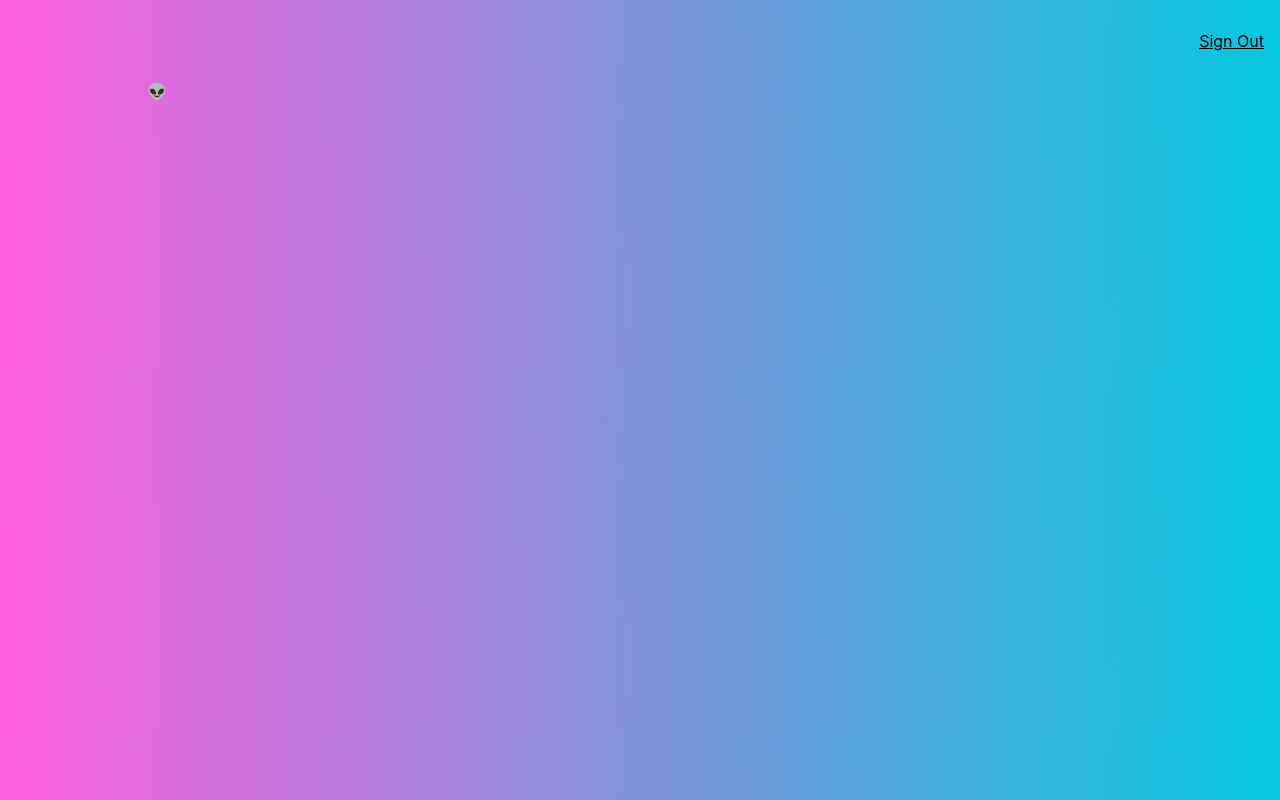
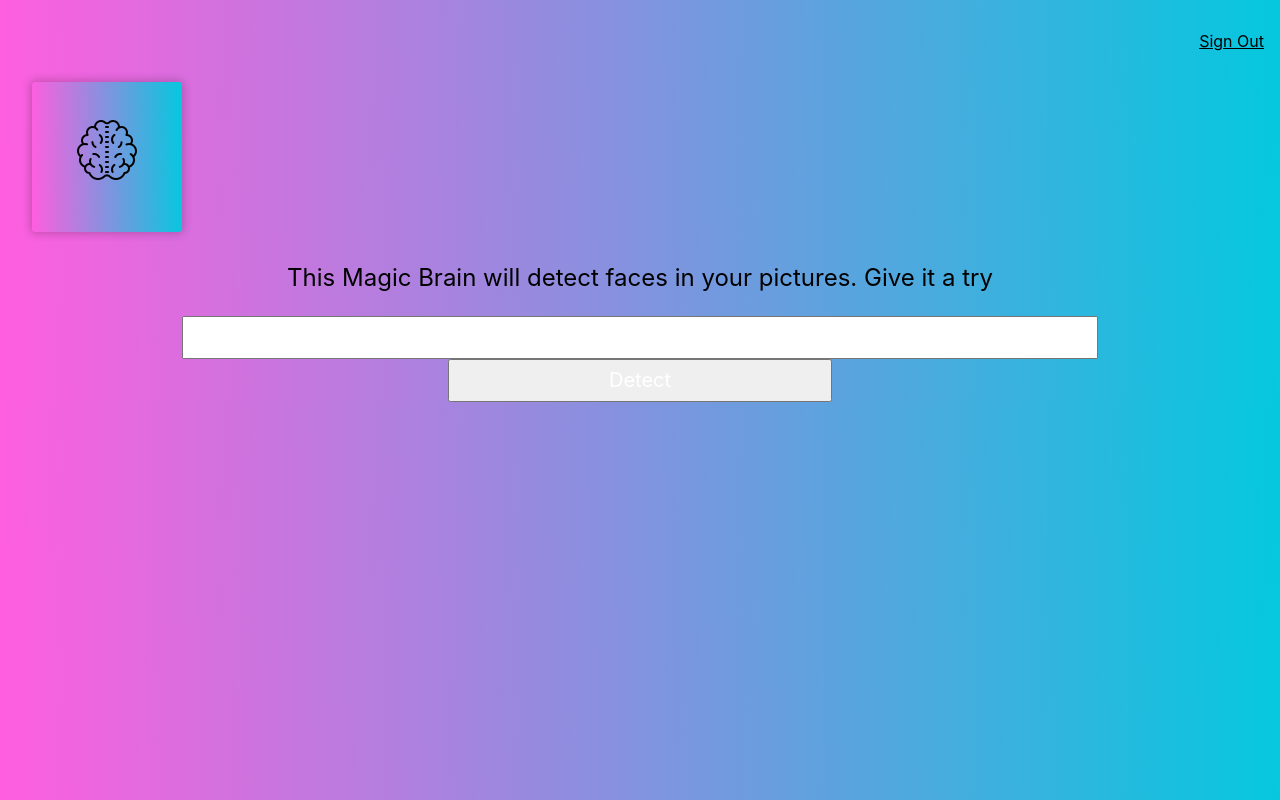
Before and after one commit to SadeJoseph/facerecognition, a React (Create React App) app: page / in a window 1280 px wide. Built offline with nearby package versions, Linux system fonts and the light colour scheme.

Commit message:
image link form, styling

```diff
--- a/src/App.js
+++ b/src/App.js
@@ -1,6 +1,7 @@
 import React, {Component} from 'react';
 import Navigation from './components/navigation/Navigation'
 import Logo from './components/Logo/Logo';
+import ImageLinkForm from './components/ImageLinkForm/ImageLinkForm'
 import './App.css';
 
 class App extends Component {
@@ -9,9 +10,8 @@ class App extends Component {
       <div className="App">
         <Navigation/>
         <Logo />
-         {/*
-          <imageLinkForm/>
-          <FaceRecognition/>*/}
+        <ImageLinkForm/>
+
 
 
 
--- /dev/null
+++ b/src/components/ImageLinkForm/ImageLinkForm.js
@@ -0,0 +1,19 @@
+import React from 'react';
+
+
+const ImageLinkForm = () => {
+    return(
+        <div>
+        <p className='f3'>
+           {'This Magic Brain will detect faces in your pictures. Give it a try'}
+         </p>
+         <div>
+            <input className='f4 pa2 w-70 center' type='tex'/>
+            <button className='w-30 grow f4 link ph3 pv2 dib white bg-light'>Detect</button>
+         </div>
+
+       </div>
+    );
+}
+
+export default ImageLinkForm;
--- /dev/null
+++ b/src/components/Logo/Logo.css
@@ -0,0 +1,3 @@
+.Tilt {
+    background: linear-gradient(89deg, #FF5EDF 0%, #04C8DE 100%);
+}
--- a/src/components/Logo/Logo.js
+++ b/src/components/Logo/Logo.js
@@ -1,5 +1,7 @@
 import React from 'react';
-import { Tilt } from 'react-tilt'
+import { Tilt } from 'react-tilt';
+import brain from './brain.png';
+import './Logo.css';
 
 const defaultOptions = {
 	reverse:        false,  // reverse the tilt direction
@@ -16,8 +18,10 @@ const defaultOptions = {
 const Logo = () => {
     return(
        <div className='ma4 mt0'>
-         <Tilt options={defaultOptions} style={{ height: 250, width: 250 }}>
-           <div>👽</div>
+         <Tilt className='Tilt br2 shadow-2' options={defaultOptions} style={{ height: 150, width: 150 }}>
+           <div className='Tilt-inner pa3'>
+            <img style={{paddingTop: '20px'}} alt='logo' src={brain}/>
+           </div>
          </Tilt>
        </div>
     )
```
Also changed, not shown: src/components/Logo/brain.png (added).
